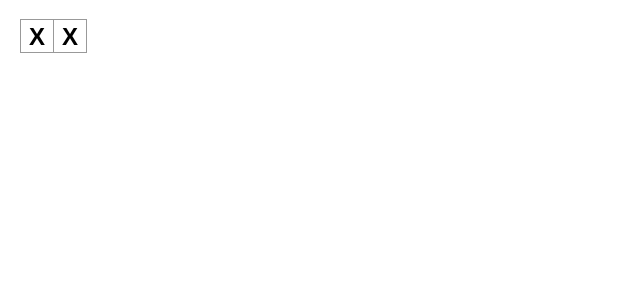
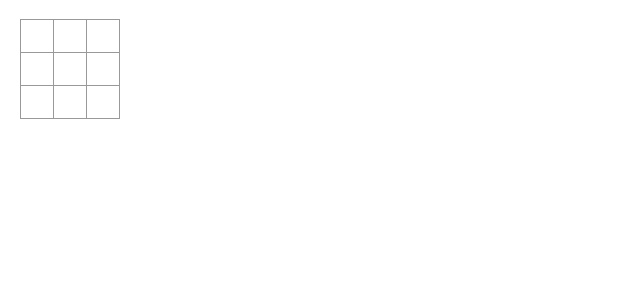
Before and after one commit to Gabavereda/learnig-tictactoe, a React (Vite) app: page / in a window 1280 px wide. Shown: the top 300 px of the page, without its empty margins (0-640 px from the left). Built offline with nearby package versions, Linux system fonts and the light colour scheme.

Commit message:
pass a prps

```diff
--- a/src/App.jsx
+++ b/src/App.jsx
@@ -1,15 +1,32 @@
 import React from 'react'
+
+//create func square
+// pass prop
+const Square = ({value}) => {
+  return (
+    <button className="square">{value}
+    </button>
+  )
+}
 
 const App = () => {
   return (
     <>
-      <div>
-        <button className="square">X
-        </button>
-        <button className="square">X
-        </button>
-
-      </div>
+      <div className="board-row">
+        <Square />
+        <Square />
+        <Square />
+      </div >
+      <div className="board-row">
+        <Square />
+        <Square />
+        <Square />
+      </div >
+      <div className="board-row">
+        <Square />
+        <Square />
+        <Square />
+      </div >
     </>
   )
 }
```
